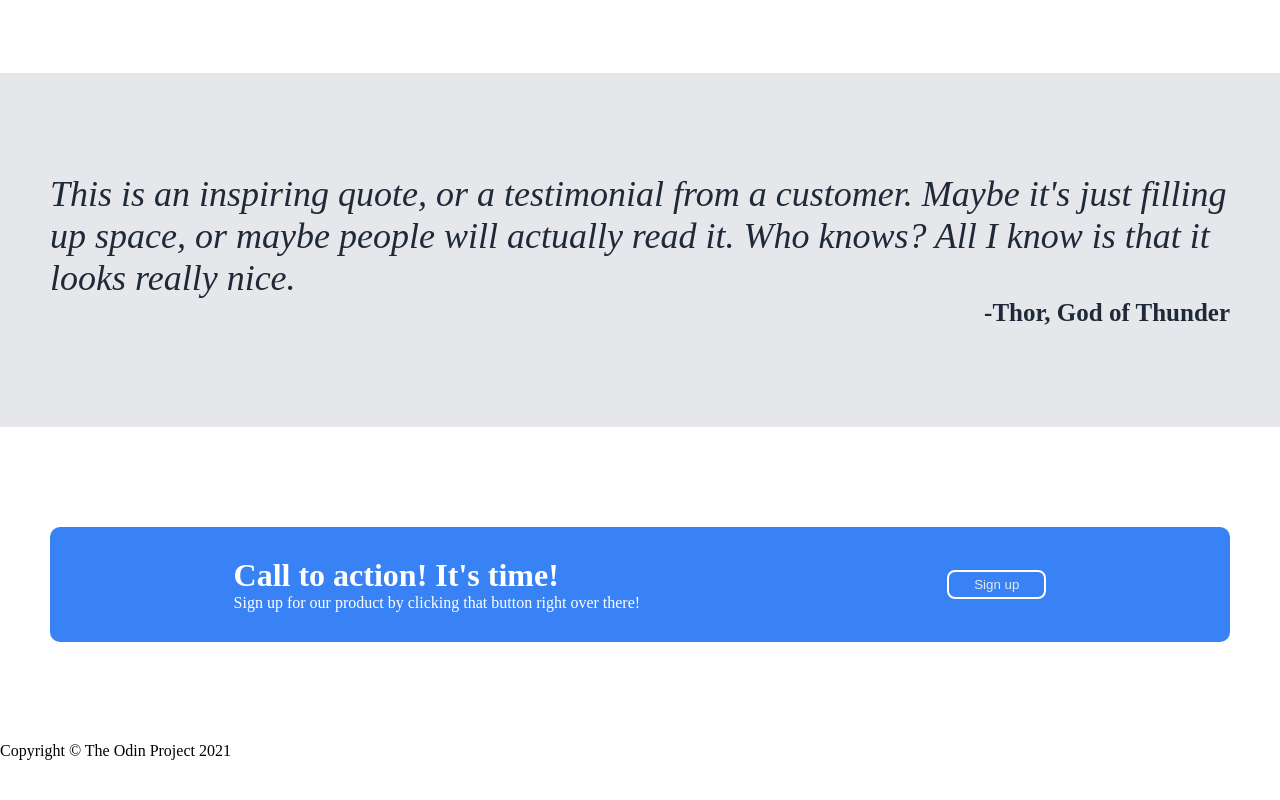
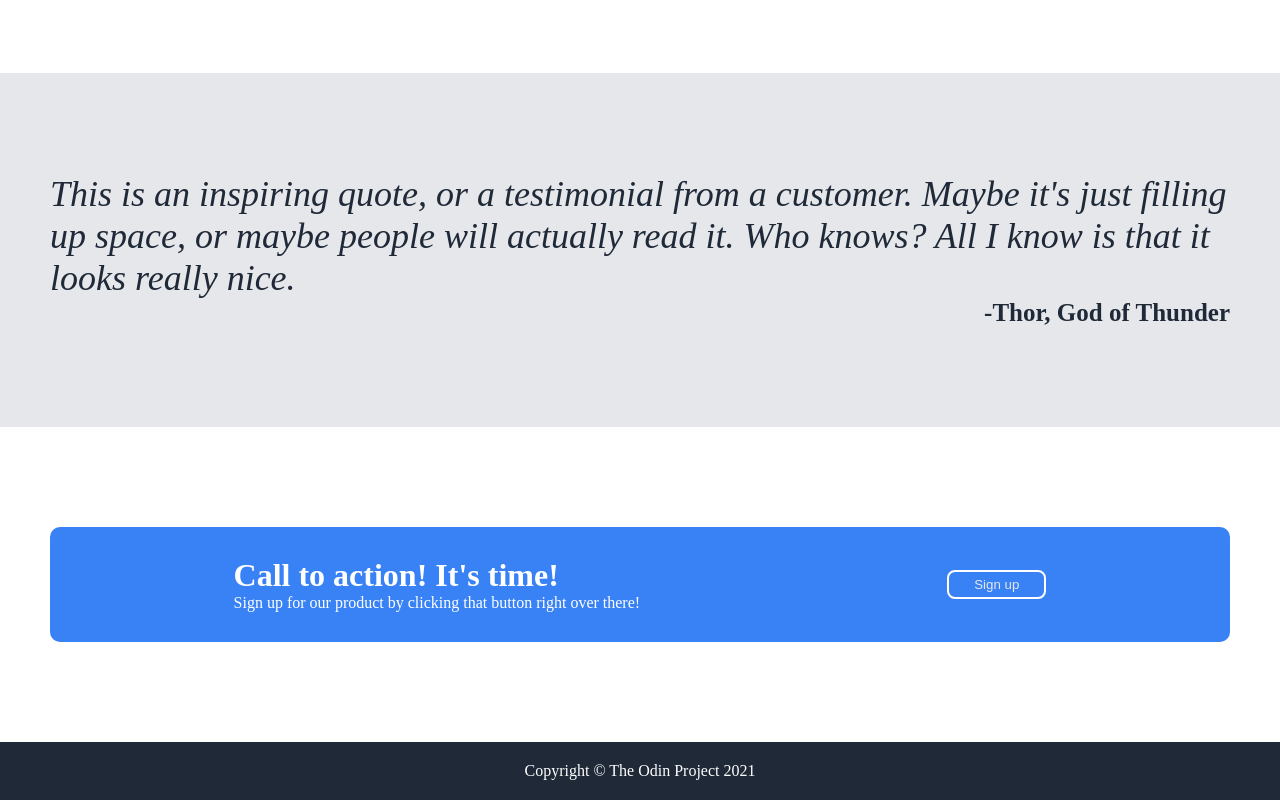
Before and after one commit to Tomasjaggard/odin-landing-page, a plain HTML site: page index.html in a window 1280 px wide. Shown: the part 796-1596 px from the top of the page. Before the commit the page ends 1556 px from the top, so only its background shows below. Drawn offline with Linux system fonts and the light colour scheme.

Commit message:
Add footer css

```diff
--- a/styles.css
+++ b/styles.css
@@ -164,5 +164,10 @@ button{
 }
 
 footer{
-
+    color: white;
+    background-color: #1F2937;
+    padding: 20px 50px;
+    display: flex;
+    justify-content: center;
+    align-items: center;
 }
```
